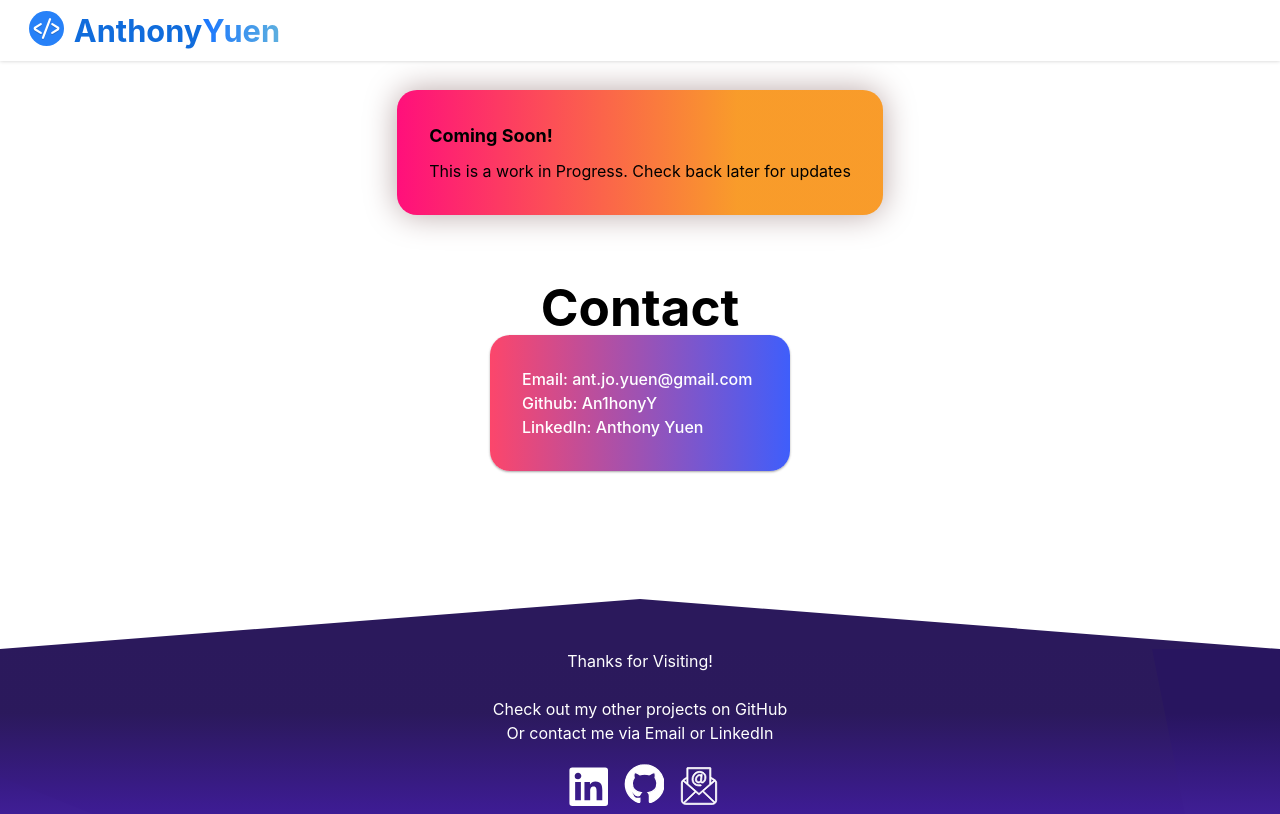
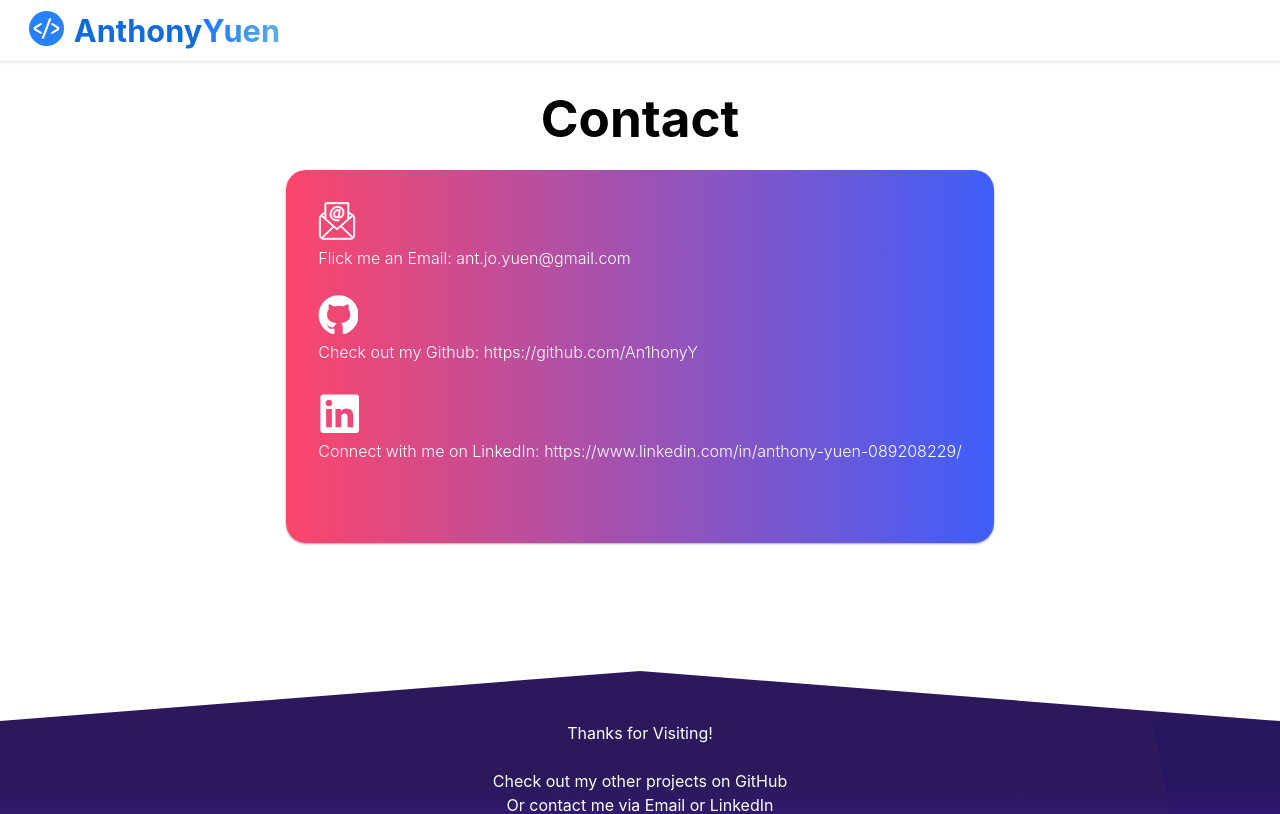
Before and after one commit to An1honyY/anthonyyuen, a React (Vite) app: page /contact in a window 1280 px wide. Shown: the top 814 px of the page. Built offline with nearby package versions, Linux system fonts and the light colour scheme.

Commit message:
General Updates
Updated CV and About to reflect Intern status.
Changed Footer email to Mailto type from CopyToClipboard on click.
Updated Contact Page.
(contact page added linkedin class to align the linkedin icon)

```diff
--- a/src/components/footer.jsx
+++ b/src/components/footer.jsx
@@ -5,12 +5,7 @@ import github from '../assets/github-icon.svg'
 import email from '../assets/email-icon.svg'
 
 function Footer() {
-    function copyToClipboard() {
-        const email = "ant.jo.yuen@gmail.com";
-        navigator.clipboard.writeText(email).then(() => {
-            alert('Email: "ant.jo.yuen@gmail.com" copied to clipboard');
-        });
-    }
+
 
     return (
         <footer>
@@ -29,7 +24,7 @@ function Footer() {
                     <div className="icons">
                         <a href="https://linkedin.com/in/anthony-yuen-089208229" target="_blank" rel="noopener noreferrer"><img src={linkedin} alt="linkednin-icon" /></a>
                         <a href="https://github.com/An1honyY" target="_blank" rel="noopener noreferrer"><img src={github} alt="github-icon" /></a>
-                        <img src={email} alt="email-icon" onClick={copyToClipboard} />
+                        <a href="mailto:ant.jo.yuen@gmail.com"><img src={email} alt="email-icon" /></a>
                     </div>
 
                     <p className="copyright">
--- a/src/pages/about.jsx
+++ b/src/pages/about.jsx
@@ -1,5 +1,6 @@
 import React from "react"
 import './about.css'
+import email_img from '../assets/email-send.svg'
 import diploma_img from '../assets/diploma.svg'
 import grad_img from '../assets/grad.svg'
 import java_img from '../assets/java.svg'
@@ -62,7 +63,10 @@ function About() {
                 <img src={violin_img}></img>
                 <br></br>
                 <br></br>
-                <p>At the moment I'm practising Web development.</p>
+                <p>At the moment I'm doing an IT Sales Internship, reaching out to businesses interested in IT support.</p>
+                <p>I've sent out a couple hundred emails and have clicked through hundreds of business websites.</p>
+                <img src={email_img}></img>
+                <br></br>
                 <p>My current project is a Mini Essay web app to encourage better learning using the Feynman technique.</p>
                 <p>It uses React with Typescript, the DaisyUI component library, a WYSIWYG text editor called BlockNote, and MongoDB as the backend.</p>
                 <br></br>
--- a/src/pages/contact.css
+++ b/src/pages/contact.css
@@ -1,32 +1,3 @@
-/* Temporary Work in Progress Card */
-.work-in-progress-card {
-    background: hsla(33, 94%, 57%, 1);
-    background: linear-gradient(90deg, hsla(333, 100%, 53%, 1) 0%, hsla(33, 94%, 57%, 1) 70%);
-    filter: drop-shadow(0 0 1em #b9a6a6);
-    padding: 2em;
-    border-radius: 20px;
-    height: fit-content;
-    width: fit-content;
-    min-width: 300px;
-    margin: 0 auto;
-    margin-bottom: 4em;
-    text-align: left;
-    box-sizing: border-box;
-}
-
-.work-in-progress-card h2 {
-    font-size: 18px;
-    font-weight: bold;
-    margin-bottom: 10px;
-}
-
-.work-in-progress-card p {
-    font-size: 1em;
-    color: black;
-    text-align: center;
-}
-
-
 /* Contact Card */
 
 .contact-card {
@@ -60,6 +31,10 @@
 
 .contact-card p {
     font-size: 1em;
-    font-weight: 450;
+    font-weight: 350;
     color: white;
 }
+
+.contact-card .linkedin {
+    margin-left: -4px;
+}
--- a/src/pages/contact.jsx
+++ b/src/pages/contact.jsx
@@ -1,23 +1,31 @@
 import React from "react"
 import './contact.css'
+import linkedin from '../assets/linkedin-icon.svg'
+import github from '../assets/github-icon.svg'
+import email from '../assets/email-icon.svg'
 
 function Contact() {
     return (
 
         <main>
-            <div className="work-in-progress-card">
-                <h2>Coming Soon!</h2>
-                <p>This is a work in Progress.
-                    Check back later for updates</p>
-            </div>
             <h1>
                 Contact
             </h1>
+            <br></br>
+            <section className="contact-card">
 
-            <section className="contact-card">
-                <p>Email: ant.jo.yuen@gmail.com</p>
-                <p>Github: <a href="https://github.com/An1honyY" rel="noopener noreferrer">An1honyY</a></p>
-                <p>LinkedIn: <a href="https://linkedin.com/in/anthony-yuen-089208229" rel="noopener noreferrer">Anthony Yuen</a></p>
+                <a href="mailto:ant.jo.yuen@gmail.com"><img src={email} alt="email-icon" /></a>
+                <p>Flick me an Email: <a href="mailto:ant.jo.yuen@gmail.com">ant.jo.yuen@gmail.com</a></p>
+                <br></br>
+                <a href="https://github.com/An1honyY" target="_blank" rel="noopener noreferrer"><img src={github} alt="github-icon" /></a>
+                <p>Check out my Github: <a href="https://github.com/An1honyY" rel="noopener noreferrer">https://github.com/An1honyY</a></p>
+                <br></br>
+                <a href="https://linkedin.com/in/anthony-yuen-089208229" target="_blank" rel="noopener noreferrer" className="linkedin"><img src={linkedin} alt="linkednin-icon" /></a>
+                <p>Connect with me on LinkedIn: <a href="https://linkedin.com/in/anthony-yuen-089208229" rel="noopener noreferrer">https://www.linkedin.com/in/anthony-yuen-089208229/</a></p>
+                <br></br>
+                <br></br>
+
+
             </section>
         </main>
     )
--- a/src/pages/projects.jsx
+++ b/src/pages/projects.jsx
@@ -14,12 +14,12 @@ function Projects() {
             <h1>
                 Projects
             </h1>
-
+            <br></br>
             <p> Here's some of my projects.
                 <br></br>
-                <img src={press_img} />
                 Click through for more details.
             </p>
+                <img src={press_img} />
 
             <div className="projects">
                 <Link to="/projects/znake" className="project-card">
```
Also changed, not shown: src/assets/email-send.svg (added), 1 other file (tests, documents, lock files or other folders).
